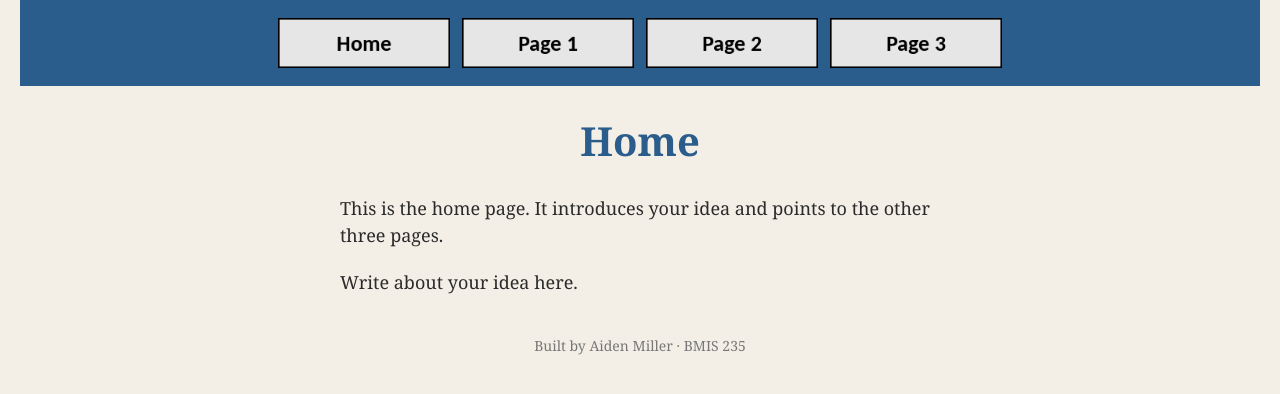
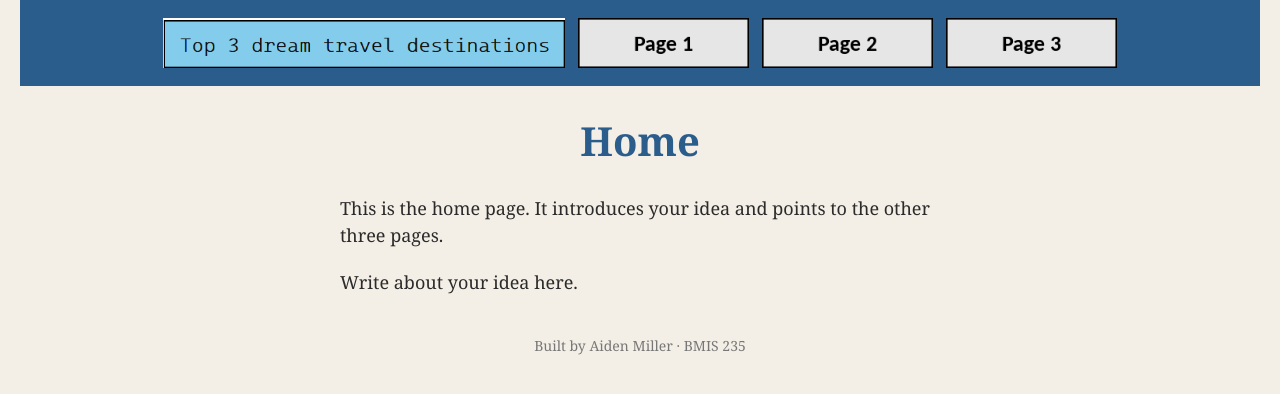
Before and after one commit to AidenMiller15/bmis235-html-3, a plain HTML site: page index.html in a window 1280 px wide. Drawn offline with Linux system fonts and the light colour scheme.

Commit message:
Update home link image in navigation

```diff
--- a/index.html
+++ b/index.html
@@ -22,7 +22,7 @@
      other three pages, so every page has the exact same menu.
      ===================================================================== -->
 <nav>
-    <a href="index.html"><img src="img/home.png" alt="Home"></a>
+    <a href="index.html"><img src="Home Page.png" alt="Home"></a>
     <a href="page1.html"><img src="img/page1.png" alt="Page 1"></a>
     <a href="page2.html"><img src="img/page2.png" alt="Page 2"></a>
     <a href="page3.html"><img src="img/page3.png" alt="Page 3"></a>
```
